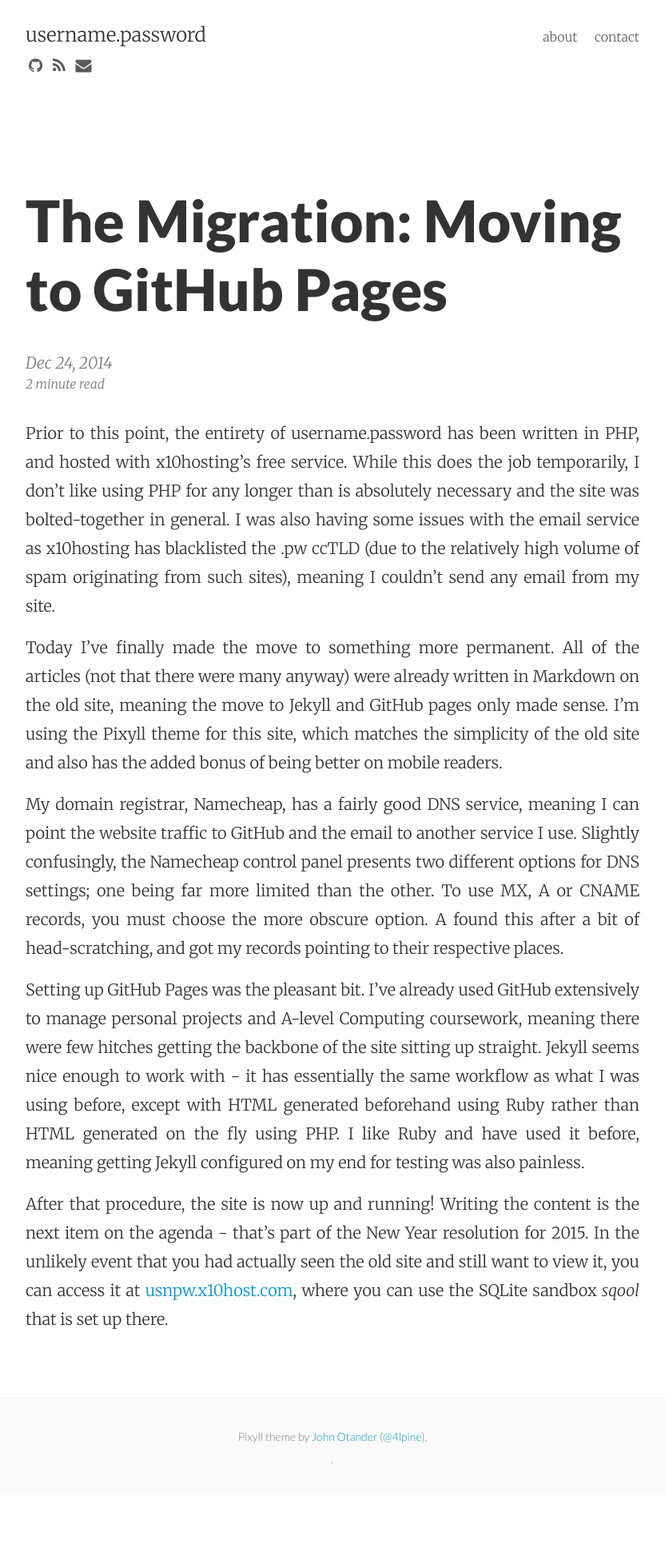
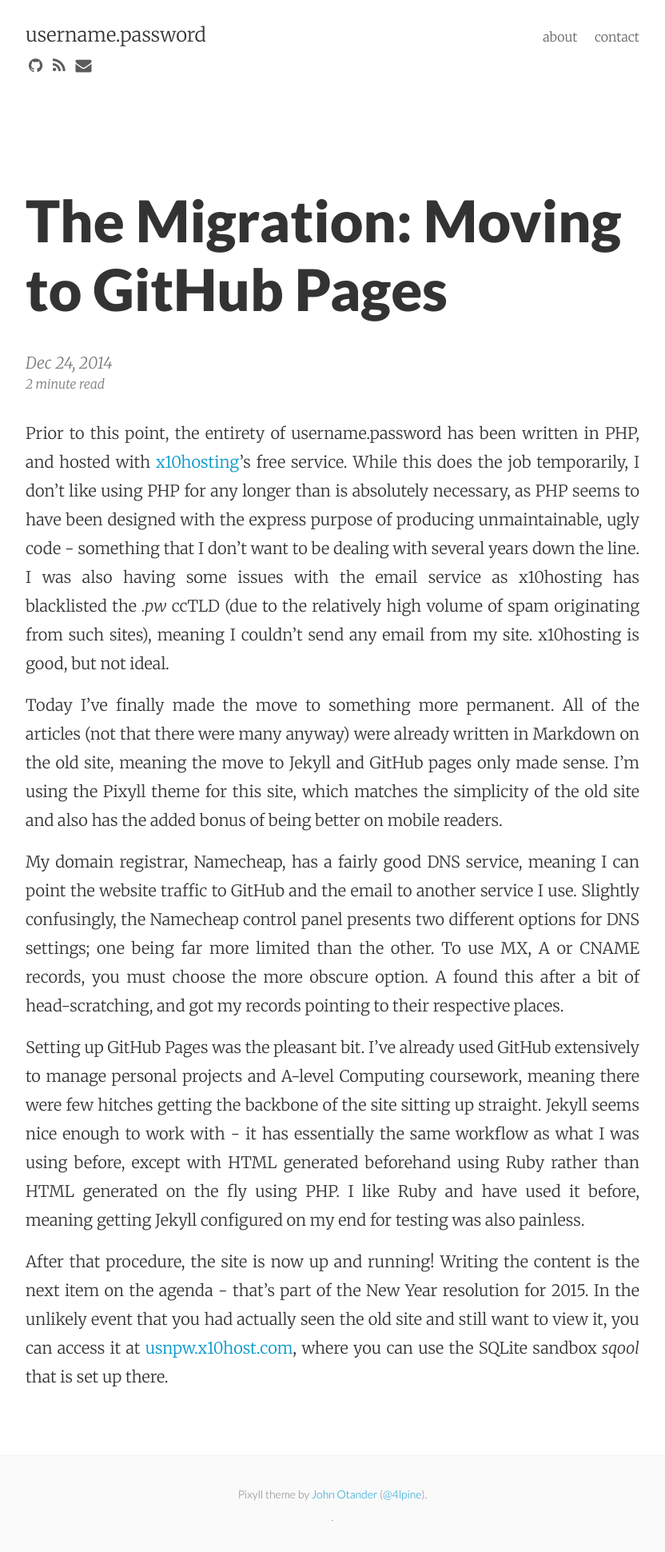
Before and after one commit to tom-galvin/tom-galvin.github.io, a Jekyll site: the page built from _posts/2014-12-24-migration.md, in a window 1280 px wide. Shown: the whole page at 80% size, without its empty margins (224-1056 px from the left). Built offline with Jekyll 4.4.1, drawn with Linux system fonts in a browser that asks for light colours; nearby versions of some CDN libraries; before the commit the page ends 1869 px from its top, so only the background shows below that.

Commit message:
Fixing some grammar

```diff
--- a/_posts/2014-12-24-migration.md
+++ b/_posts/2014-12-24-migration.md
@@ -5,7 +5,7 @@ date: 2014-12-24 13:31:52
 summary: Describing the movement of username.password to the GitHub Pages service.
 categories: username.password web
 ---
-Prior to this point, the entirety of username.password has been written in PHP, and hosted with x10hosting's free service. While this does the job temporarily, I don't like using PHP for any longer than is absolutely necessary and the site was bolted-together in general. I was also having some issues with the email service as x10hosting has blacklisted the .pw ccTLD (due to the relatively high volume of spam originating from such sites), meaning I couldn't send any email from my site.
+Prior to this point, the entirety of username.password has been written in PHP, and hosted with [x10hosting](http://x10hosting.com)'s free service. While this does the job temporarily, I don't like using PHP for any longer than is absolutely necessary, as PHP seems to have been designed with the express purpose of producing unmaintainable, ugly code - something that I don't want to be dealing with several years down the line. I was also having some issues with the email service as x10hosting has blacklisted the *.pw* ccTLD (due to the relatively high volume of spam originating from such sites), meaning I couldn't send any email from my site. x10hosting is good, but not ideal.
 
 Today I've finally made the move to something more permanent. All of the articles (not that there were many anyway) were already written in Markdown on the old site, meaning the move to Jekyll and GitHub pages only made sense. I'm using the Pixyll theme for this site, which matches the simplicity of the old site and also has the added bonus of being better on mobile readers.
 
```
